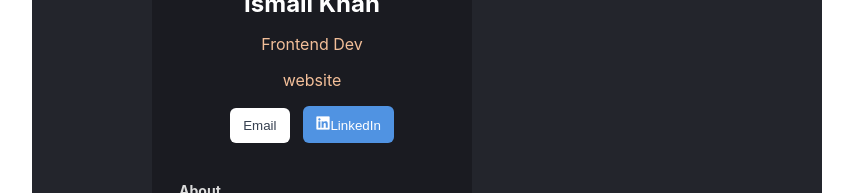
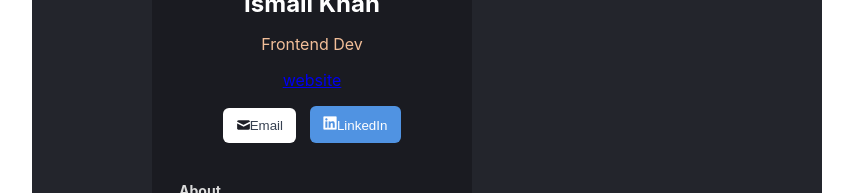
Before and after one commit to overgrownFudge/business-card-react, a React (Create React App) app: page / in a window 1280 px wide. Shown: the part 467-660 px from the top of the page, without its empty margins (213-1066 px from the left). Built offline with nearby package versions, Linux system fonts and the light colour scheme.

Commit message:
imported email icon

```diff
--- a/src/components/Info.js
+++ b/src/components/Info.js
@@ -1,5 +1,6 @@
 import React from 'react'
 import linkedin from '../images/linkedin-icon.png'
+import email from '../images/email-icon.png'
 
 export default function Interests() {
     return  <div>
@@ -8,9 +9,9 @@ export default function Interests() {
                 <div className = "info">
                     <h1>Ismail Khan</h1>
                     <p>Frontend Dev</p>
-                    <p>website</p>
-                    <button className = "btn-white">Email</button>
-                    <button className = "btn-blue"><img src={linkedin}/>LinkedIn</button>
+                    <p><a href="#">website</a></p>
+                    <button className = "btn-white"><img className = "info-icon" src={email}/>Email</button>
+                    <button className = "btn-blue"><img className = "info-icon" src={linkedin}/>LinkedIn</button>
                 </div>
             </div>
 }
```
